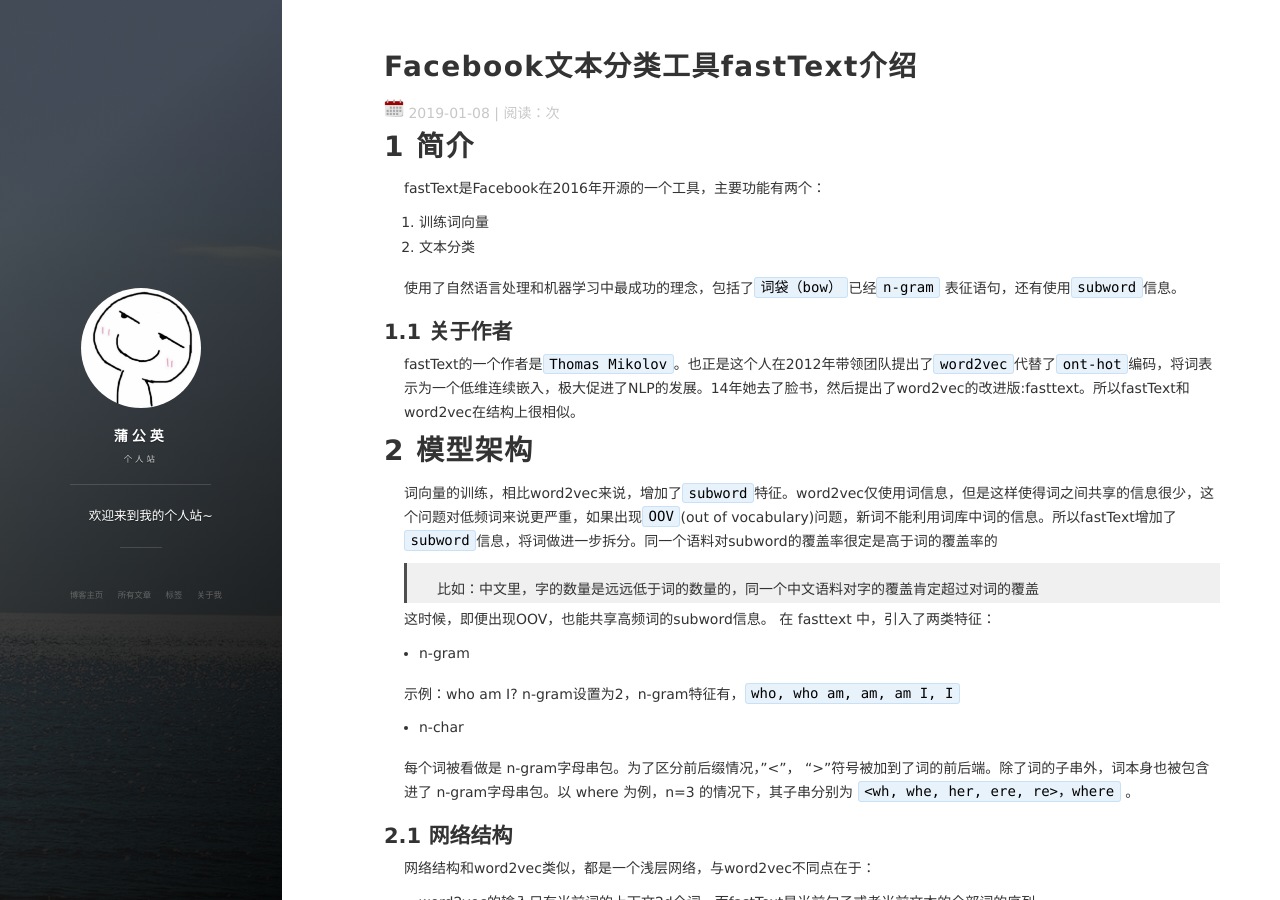
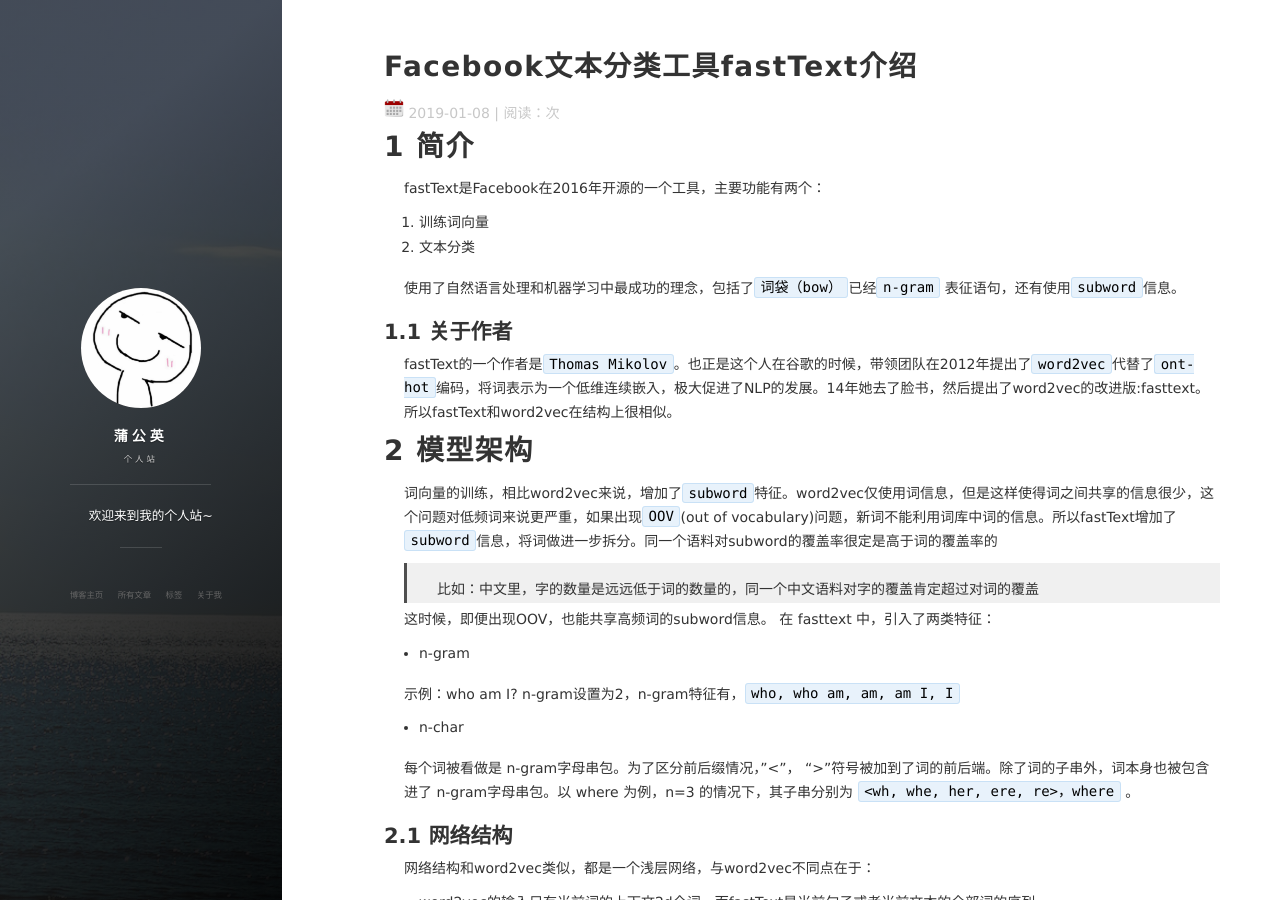
Before and after one commit to puluwen/puluwen.github.io, a Jekyll site: the page built from _posts/2019-01-08-fastText-Introduction.md, in a window 1280 px wide and 900 px high. Built offline with Jekyll 4.4.1, drawn with Linux system fonts in a browser that asks for light colours; nearby versions of some CDN libraries; comment, search, counter and statistics services are not loaded.

```diff
--- a/_posts/2019-01-08-fastText-Introduction.md
+++ b/_posts/2019-01-08-fastText-Introduction.md
@@ -15,7 +15,7 @@
 使用了自然语言处理和机器学习中最成功的理念，包括了`词袋（bow）`已经`n-gram` 表征语句，还有使用`subword`信息。
 
 ## 1.1 关于作者
-fastText的一个作者是`Thomas Mikolov`。也正是这个人在2012年带领团队提出了`word2vec`代替了`ont-hot`编码，将词表示为一个低维连续嵌入，极大促进了NLP的发展。14年她去了脸书，然后提出了word2vec的改进版:fasttext。所以fastText和word2vec在结构上很相似。
+fastText的一个作者是`Thomas Mikolov`。也正是这个人在谷歌的时候，带领团队在2012年提出了`word2vec`代替了`ont-hot`编码，将词表示为一个低维连续嵌入，极大促进了NLP的发展。14年她去了脸书，然后提出了word2vec的改进版:fasttext。所以fastText和word2vec在结构上很相似。
 
 # 2 模型架构
 词向量的训练，相比word2vec来说，增加了`subword`特征。word2vec仅使用词信息，但是这样使得词之间共享的信息很少，这个问题对低频词来说更严重，如果出现`OOV`(out of vocabulary)问题，新词不能利用词库中词的信息。所以fastText增加了`subword`信息，将词做进一步拆分。同一个语料对subword的覆盖率很定是高于词的覆盖率的
```
